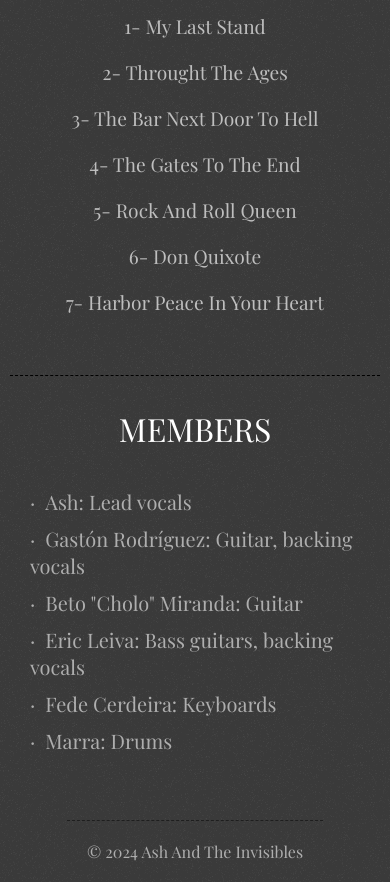
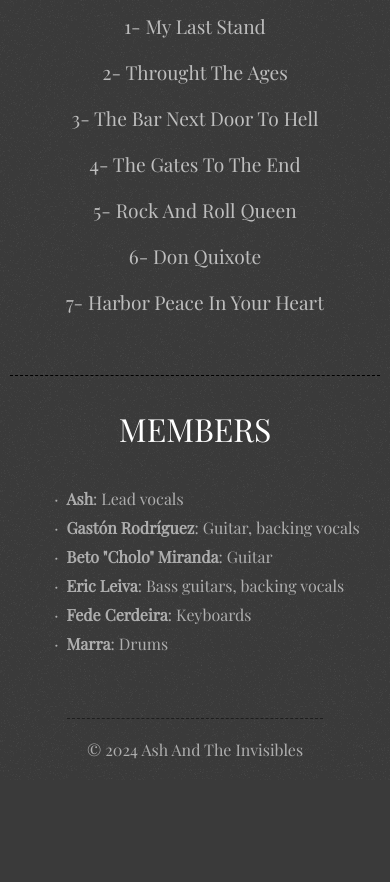
Before and after one commit to codealchemist/ash-and-the-invisibles, a Gatsby site: page / in a window 390 px wide. Shown: the part 503-1385 px from the top of the page. After the commit the page ends 1283 px from the top, so only its background shows below. Built offline with nearby package versions, Linux system fonts and the light colour scheme; Gatsby itself is replaced by a stand-in of ours.

Commit message:
Members formatting and responsive adjustments.

```diff
--- a/src/components/List.js
+++ b/src/components/List.js
@@ -13,8 +13,52 @@
     }
     padding-left: 1.5em;
     margin-bottom: 0.5em;
+    color: var(--color-3);
     font-size: 1.25em;
-    color: var(--color-3);
+
+    // Adjust size for prop "size".
+    // We support: "sm", "md", "lg", "xl".
+    // Responsive: size adjusts to screen width.
+    ${({ size }) => {
+      let output = ''
+      if (size === 'sm') {
+        output = `
+          font-size: 1em;
+
+          @media (min-width: 768px) {
+            font-size: 1.25em;
+          }
+        `
+      }
+      if (size === 'md') {
+        output = `
+          font-size: 1.25em;
+
+          @media (min-width: 768px) {
+            font-size: 1.5em;
+          }
+        `
+      }
+      if (size === 'lg') {
+        output = `
+          font-size: 1.5em;
+
+          @media (min-width: 768px) {
+            font-size: 1.75em;
+          }
+        `
+      }
+      if (size === 'xl') {
+        output = `
+          font-size: 2em;
+
+          @media (min-width: 768px) {
+            font-size: 2.25em;
+          }
+        `
+      }
+      return output
+    }}
   }
 `
 
--- a/src/components/Members.js
+++ b/src/components/Members.js
@@ -2,18 +2,30 @@
 import Title from './Title'
 import List from './List'
 
-export default function Members () {
+export default function Members ({ size }) {
   return (
     <>
       <Title>MEMBERS</Title>
 
-      <List>
-        <li>Ash: Lead vocals</li>
-        <li>Gastón Rodríguez: Guitar, backing vocals</li>
-        <li>Beto "Cholo" Miranda: Guitar</li>
-        <li>Eric Leiva: Bass guitars, backing vocals</li>
-        <li>Fede Cerdeira: Keyboards</li>
-        <li>Marra: Drums</li>
+      <List size={size}>
+        <li>
+          <b>Ash</b>: Lead vocals
+        </li>
+        <li>
+          <b>Gastón Rodríguez</b>: Guitar, backing vocals
+        </li>
+        <li>
+          <b>Beto "Cholo" Miranda</b>: Guitar
+        </li>
+        <li>
+          <b>Eric Leiva</b>: Bass guitars, backing vocals
+        </li>
+        <li>
+          <b>Fede Cerdeira</b>: Keyboards
+        </li>
+        <li>
+          <b>Marra</b>: Drums
+        </li>
       </List>
     </>
   )
--- a/src/pages/index.js
+++ b/src/pages/index.js
@@ -32,7 +32,7 @@
 
         <Songs />
         <Spacer />
-        <Members />
+        <Members size='sm' />
         <Footer>© 2024 Ash And The Invisibles</Footer>
       </Page>
     </>
```
